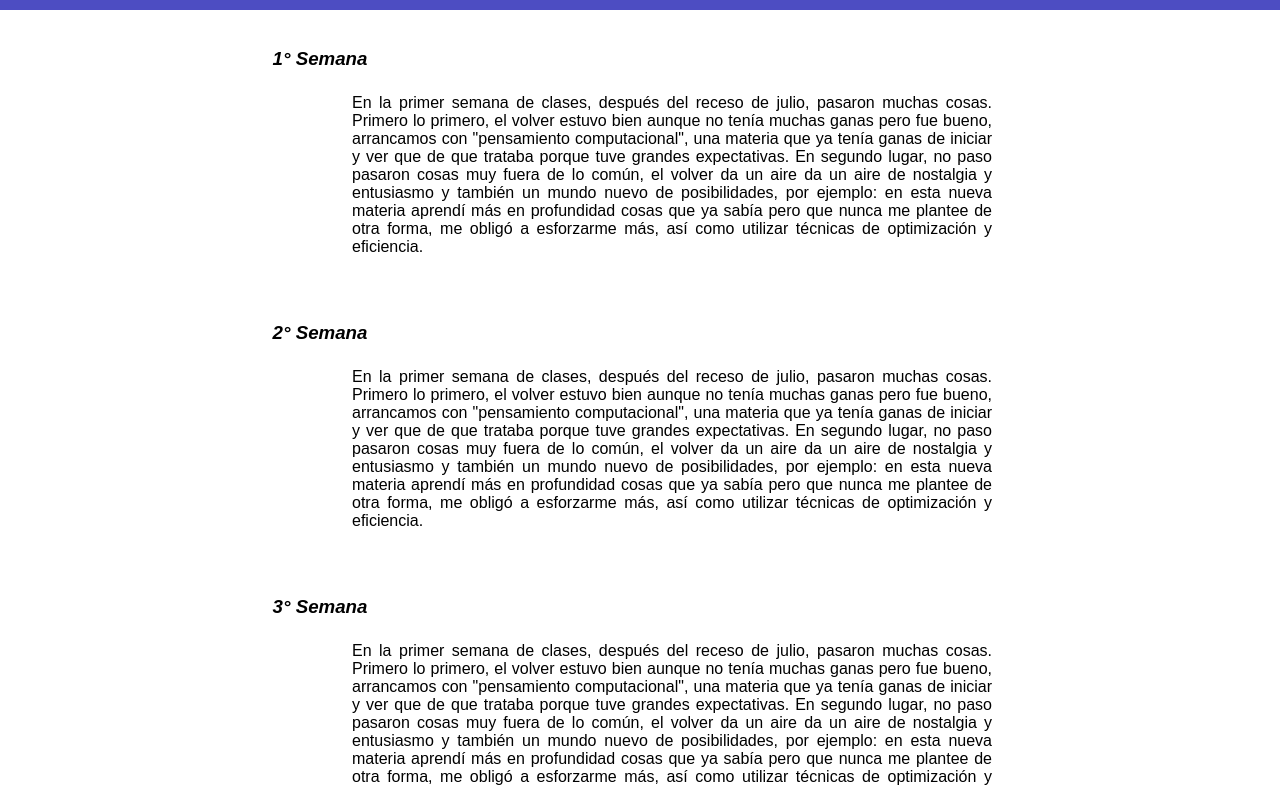
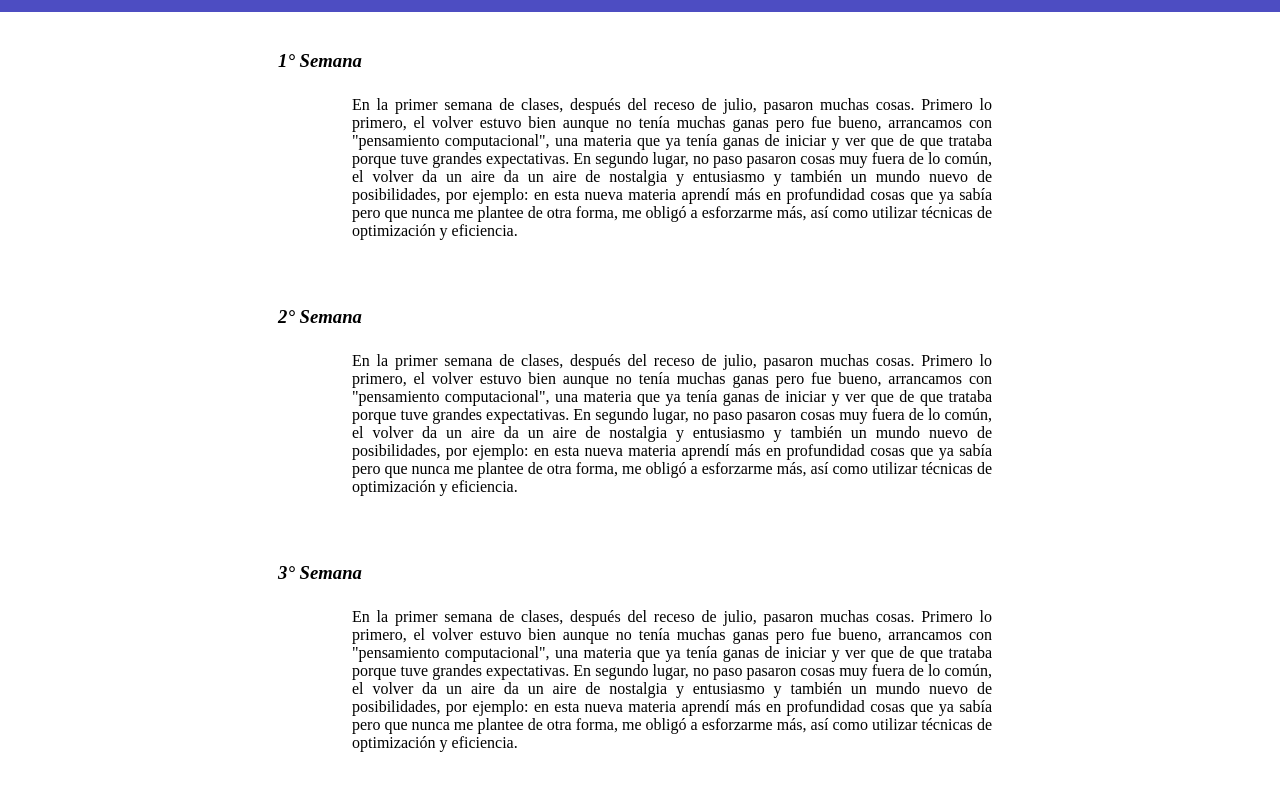
Before and after one commit to Teodms/DMS---1-Host, a plain HTML site: page index.html in a window 1280 px wide. Shown: the part 89-876 px from the top of the page. Drawn offline with Linux system fonts and the light colour scheme.

Commit message:
Update style.css

```diff
--- a/style.css
+++ b/style.css
@@ -1,6 +1,6 @@
 body{
     margin: 0;
-    font-family: Arial, Helvetica, sans-serif;
+    font-family: Times New Roman, Helvetica, sans-serif;
 }
 
 h1{color: rgb(208, 207, 207);font-size: 40px;}
```
